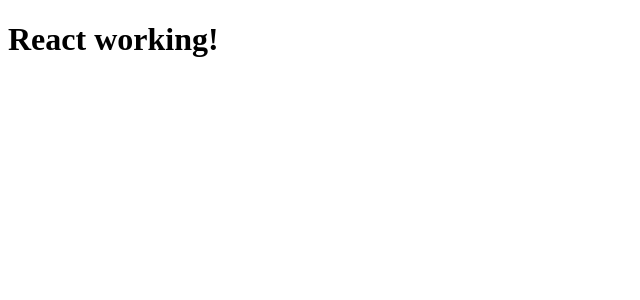
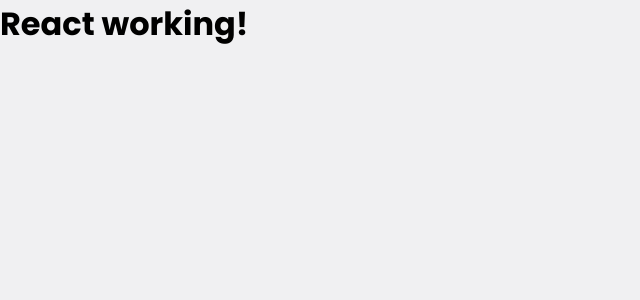
Before and after one commit to lucaspolizeli/posterr, a React (Create React App) app: page / in a window 1280 px wide. Shown: the top 300 px of the page, without its empty margins (0-640 px from the left). Built offline with nearby package versions, Linux system fonts and the light colour scheme.

Commit message:
feat: add global styles

```diff
--- a/public/index.html
+++ b/public/index.html
@@ -10,7 +10,7 @@
       content="width=device-width, initial-scale=1, shrink-to-fit=no"
     />
 
-    <!-- <link rel="shortcut icon" href="favicon.png" type="image/png" /> -->
+    <link rel="shortcut icon" href="favicon.png" type="image/png" />
 
     <title>posterr - your new social network</title>
 
--- a/src/App.js
+++ /dev/null
@@ -1,7 +0,0 @@
-export function App() {
-  return (
-    <div>
-      <h1>React working!</h1>
-    </div>
-  );
-}
--- /dev/null
+++ b/src/App.jsx
@@ -0,0 +1,11 @@
+import { GlobalStyle } from "./styles/global";
+
+export function App() {
+  return (
+    <>
+      <GlobalStyle />
+
+      <h1>React working!</h1>
+    </>
+  );
+}
--- /dev/null
+++ b/src/styles/global.js
@@ -0,0 +1,33 @@
+import { createGlobalStyle } from "styled-components";
+
+export const GlobalStyle = createGlobalStyle`
+  :root {
+    --dark-gray: #7B7B89;
+    --background: #F0F0F2;
+    --medium-gray:  #e5e5e5;
+  }
+  * {
+    margin: 0;
+    padding: 0;
+    box-sizing: border-box;
+  }
+  body,
+  input,
+  button {
+    font-family: "Poppins", sans-serif;
+    font-weight: 500;
+  }
+  h1,
+  h2,
+  h3,
+  h4 {
+    font-weight: 700;
+  }
+  body {
+    background: var(--background);
+    -webkit-font-smoothing: antialiased;
+  }
+  button {
+    cursor: pointer;
+  }
+`;
```
Also changed, not shown: src/index.jsx (renamed from src/index.js).
